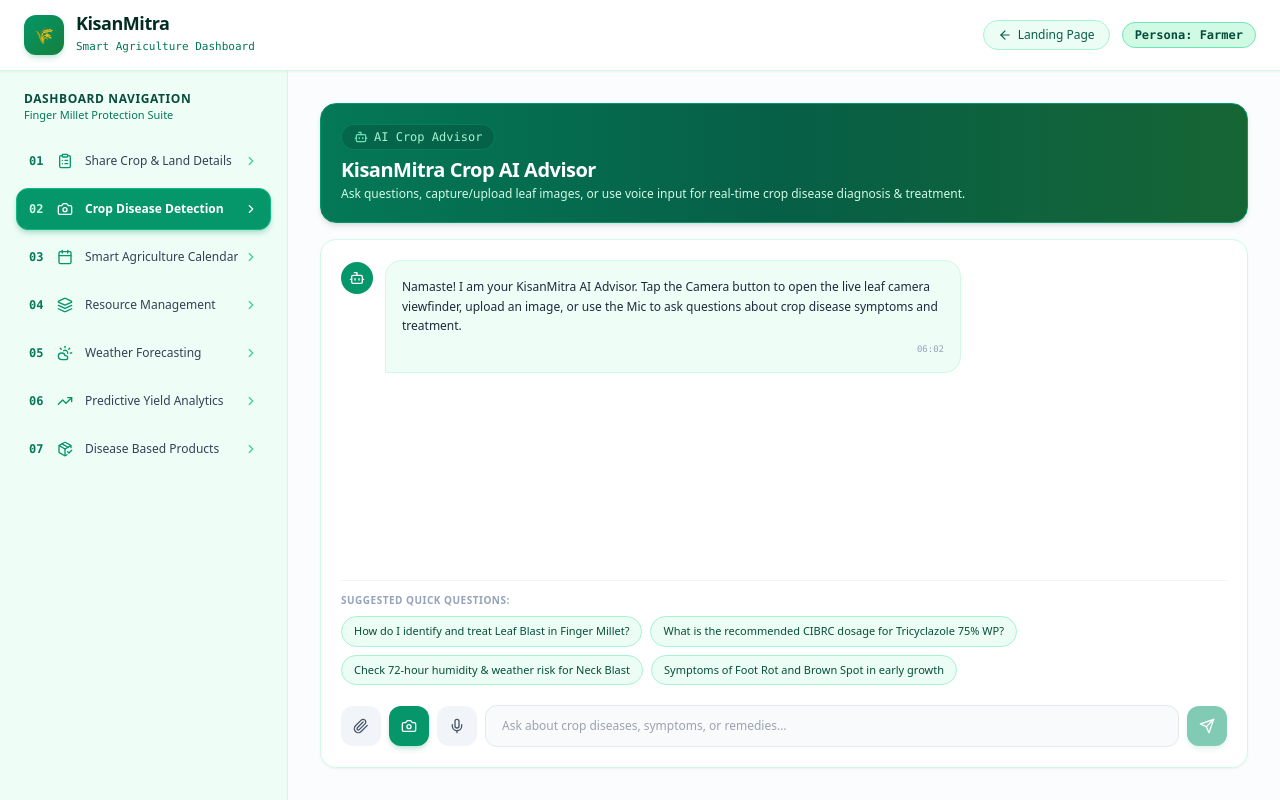
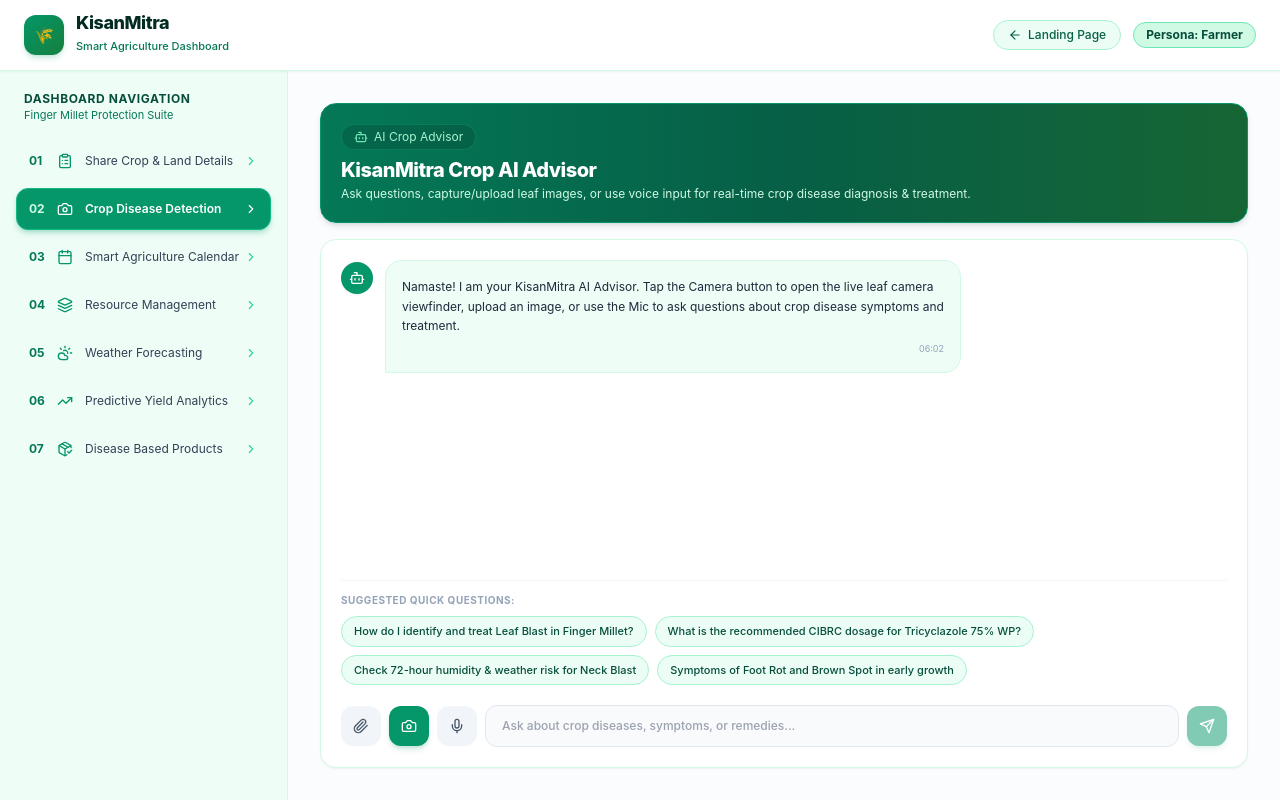
Before and after one commit to yaswanthjyothula/kasthataka_sahayaka, a Next.js app in the folder frontend/: page /dashboard in a window 1280 px wide. Built offline with nearby package versions, Linux system fonts and the light colour scheme.

Commit message:
feat(dashboard): apply SF Compact font across all dashboard elements

```diff
--- a/frontend/src/app/dashboard/page.tsx
+++ b/frontend/src/app/dashboard/page.tsx
@@ -892,7 +892,7 @@
   };
 
   return (
-    <div className="min-h-screen bg-white text-slate-900 flex flex-col font-sans">
+    <div className="dashboard-root min-h-screen bg-white text-slate-900 flex flex-col font-sans">
       {/* Top Header */}
       <header className="sticky top-0 z-40 bg-white/95 backdrop-blur-md border-b border-emerald-100 px-4 sm:px-6 py-3.5 flex items-center justify-between shadow-sm">
         <div className="flex items-center gap-3">
--- a/frontend/src/app/globals.css
+++ b/frontend/src/app/globals.css
@@ -5,6 +5,8 @@
 :root {
   --background: #f0fdf4;
   --foreground: #064e3b;
+  --font-sf-compact: 'SF Compact', 'SF Compact Text', 'SF Compact Display',
+    -apple-system, BlinkMacSystemFont, 'Helvetica Neue', 'Arial', sans-serif;
 }
 
 body {
@@ -13,3 +15,15 @@
   font-family: system-ui, -apple-system, BlinkMacSystemFont, 'Segoe UI', Roboto, Oxygen, Ubuntu, Cantarell, sans-serif;
   min-height: 100vh;
 }
+
+/* ── Dashboard: SF Compact throughout ───────────────────────────────────── */
+.dashboard-root,
+.dashboard-root *,
+.dashboard-root input,
+.dashboard-root select,
+.dashboard-root textarea,
+.dashboard-root button {
+  font-family: var(--font-sf-compact) !important;
+  -webkit-font-smoothing: antialiased;
+  -moz-osx-font-smoothing: grayscale;
+}
```
